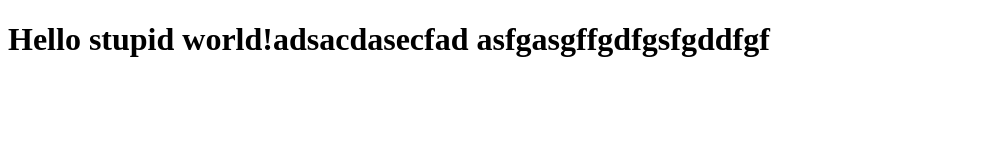
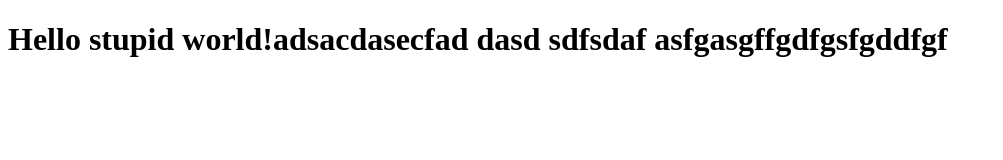
Before and after one commit to keur1234/learn-git, a plain HTML site: page index.html in a window 1280 px wide. Shown: the whole page, without its empty margins (0-1003 px from the left). Drawn offline with Linux system fonts and the light colour scheme.

Commit message:
Update index.html
163

```diff
--- a/index.html
+++ b/index.html
@@ -6,7 +6,8 @@
     <title>Document</title>
 </head>
 <body>
-    <h1>Hello stupid world!adsacdasecfad asfgasgffgdfgsfgddfgf</h1>
+    <h1>Hello stupid world!adsacdasecfad dasd sdfsdaf
+        asfgasgffgdfgsfgddfgf</h1>
 
 </body>
 </html>
```
